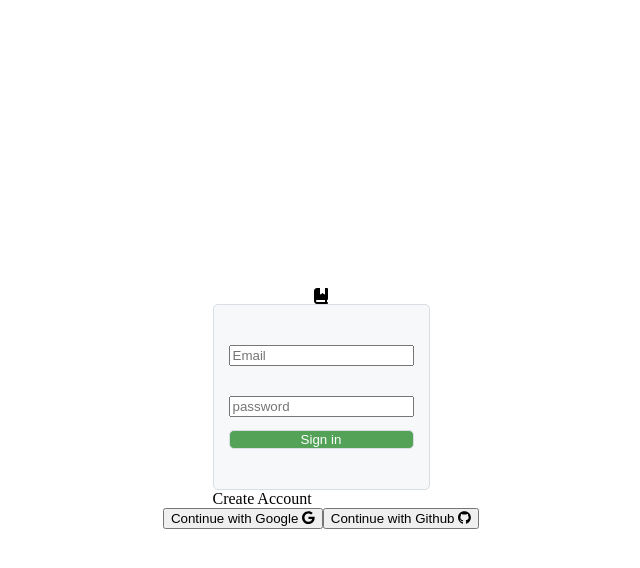
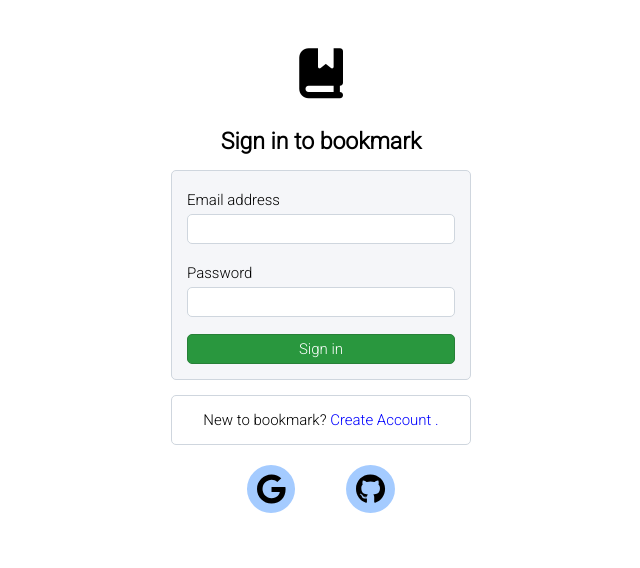
Before and after one commit to developersung13/bookmark, a React (Create React App) app: page /#/ in a window 1280 px wide. Shown: the top 568 px of the page, without its empty margins (319-959 px from the left). Built offline with nearby package versions, Linux system fonts and the light colour scheme; no server answers.

Commit message:
Update asset

```diff
--- a/public/index.html
+++ b/public/index.html
@@ -29,6 +29,10 @@
       src="https://kit.fontawesome.com/6e53dd3371.js"
       crossorigin="anonymous"
     ></script>
+    <link
+      href="https://fonts.googleapis.com/css2?family=Roboto:wght@100;300&display=swap"
+      rel="stylesheet"
+    />
   </head>
   <body>
     <noscript>You need to enable JavaScript to run this app.</noscript>
--- a/src/components/AuthForm.js
+++ b/src/components/AuthForm.js
@@ -38,35 +38,42 @@ function AuthForm() {
   const toggleAccount = () => setNewAccount((prev) => !prev);
   return (
     <div className={styles.authInput}>
+      {error && <span>{error}</span>}
       <form onSubmit={onSubmit}>
+        <label htmlFor="email" className={styles.authInput__email__label}>
+          Email address
+        </label>
         <input
           name="email"
           type="email"
-          placeholder="Email"
           value={email}
           required
           onChange={onChange}
-          className={styles.emailInput}
+          className={styles.authInput__email}
         />
+        <label htmlFor="password" className={styles.authInput__password__label}>
+          Password
+        </label>
         <input
           name="password"
           type="password"
-          placeholder="password"
           value={password}
           required
           minLength={6}
           onChange={onChange}
-          className={styles.passwordInput}
+          className={styles.authInput__password}
         />
         <input
           type="submit"
           value={newAccount ? "Create Account" : "Sign in"}
           className={styles.authSubmit}
         />
-        {error && <span>{error}</span>}
       </form>
-      <span onClick={toggleAccount}>
-        {newAccount ? "Sign in" : "Create Account"}
+      <span onClick={toggleAccount} className={styles.auth__toggle}>
+        {newAccount || "New to bookmark?"}&nbsp;
+        <span className={styles.auth__toggle__text}>
+          {newAccount ? "Sign in" : "Create Account ."}
+        </span>
       </span>
     </div>
   );
--- a/src/components/AuthForm.module.css
+++ b/src/components/AuthForm.module.css
@@ -1,20 +1,54 @@
 .authInput form {
+  width: 300px;
+  height: 210px;
   display: flex;
   flex-direction: column;
-  padding: 40px 15px;
-  background-color: rgb(247, 248, 250);
-  border: 1px solid rgb(217, 222, 228);
+  padding: 20px 15px 0;
+  background-color: rgb(245, 246, 249);
+  border: 1px solid rgb(207, 214, 222);
+  border-radius: 5px;
+  margin-bottom: 15px;
+}
+
+.authInput__email__label {
+  margin-bottom: 5px;
+}
+
+.authInput__email {
+  height: 30px;
+  border: 1px solid rgb(207, 214, 222);
   border-radius: 5px;
 }
 
-.passwordInput {
-  margin-top: 30px;
+.authInput__password__label {
+  margin: 20px 0 5px;
+}
+
+.authInput__password {
+  height: 30px;
+  border: 1px solid rgb(207, 214, 222);
+  border-radius: 5px;
 }
 
 .authSubmit {
-  margin-top: 13px;
-  border: 1px solid rgb(217, 222, 228);
+  height: 30px;
+  margin-top: 17px;
+  border: 1px solid rgb(39, 128, 56);
   border-radius: 5px;
   color: white;
-  background-color: rgb(84, 162, 88);
+  background-color: rgb(41, 151, 62);
+  cursor: pointer;
 }
+
+.auth__toggle {
+  padding: 15px 15px;
+  border: 1px solid rgb(207, 214, 222);
+  border-radius: 5px;
+  display: flex;
+  justify-content: center;
+}
+
+.auth__toggle__text {
+  color: blue;
+  cursor: pointer;
+}
--- a/src/index.js
+++ b/src/index.js
@@ -1,6 +1,7 @@
 import React from "react";
 import ReactDOM from "react-dom/client";
 import App from "./components/App";
+import "styles.css";
 document.cookie = "safeCookie1=foo; SameSite=Lax";
 document.cookie = "safeCookie2=foo";
 document.cookie = "crossCookie=bar; SameSite=None; Secure";
--- a/src/routes/Auth.js
+++ b/src/routes/Auth.js
@@ -10,6 +10,7 @@ function Auth() {
       target: { name },
     } = event;
     let provider;
+    console.log(event.target);
     if (name === "google") {
       provider = new firebaseInstance.auth.GoogleAuthProvider();
     } else if (name === "github") {
@@ -20,14 +21,11 @@ function Auth() {
   return (
     <div className={styles.authContainer}>
       <i className="fa-solid fa-book-bookmark"></i>
+      <h1 className={styles.iconText}>Sign in to bookmark</h1>
       <AuthForm />
-      <div>
-        <button name="google" onClick={onSocialClick}>
-          Continue with Google <FontAwesomeIcon icon={faGoogle} />
-        </button>
-        <button name="github" onClick={onSocialClick}>
-          Continue with Github <FontAwesomeIcon icon={faGithub} />
-        </button>
+      <div className={styles.socialContainer}>
+        <FontAwesomeIcon onClick={onSocialClick} icon={faGoogle} />
+        <FontAwesomeIcon onClick={onSocialClick} icon={faGithub} />
       </div>
     </div>
   );
--- a/src/routes/Auth.module.css
+++ b/src/routes/Auth.module.css
@@ -1,11 +1,31 @@
-* {
-  box-sizing: border-box;
-}
-
 .authContainer {
   display: flex;
   flex-direction: column;
   height: 100vh;
-  justify-content: center;
+  justify-content: flex-start;
   align-items: center;
 }
+
+.authContainer > i {
+  margin-top: 5vh;
+  font-size: 50px;
+}
+
+.iconText {
+  margin-top: 30px;
+  font-size: 23px;
+}
+
+.socialContainer {
+  margin-top: 20px;
+  display: flex;
+  width: 200px;
+  justify-content: space-around;
+}
+
+.socialContainer * {
+  padding: 9px 10px;
+  background-color: rgb(164, 203, 255);
+  font-size: 30px;
+  border-radius: 50%;
+}
--- /dev/null
+++ b/src/styles.css
@@ -0,0 +1,5 @@
+* {
+  box-sizing: border-box;
+  font-family: "Roboto", sans-serif;
+  font-size: 15px;
+}
```
